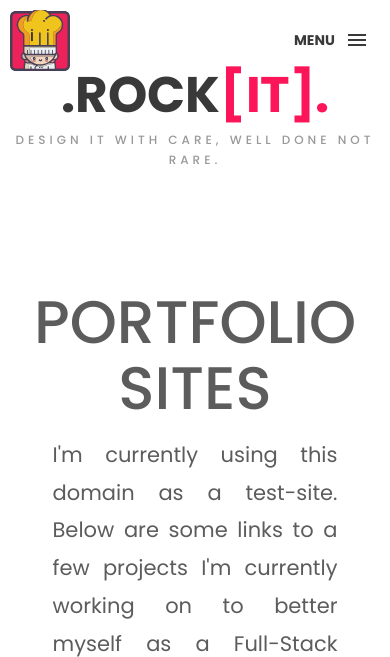
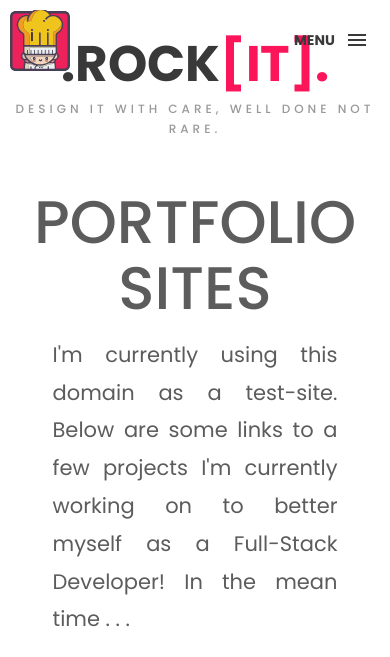
Before and after one commit to bboyrockit/bboyrockit.github.io, a PHP site: page / in a window 390 px wide. Shown: the top 657 px of the page. Run offline with PHP 8.4, Linux system fonts and the light colour scheme; some web fonts are replaced.

Commit message:
Update style2.css

```diff
--- a/css/style2.css
+++ b/css/style2.css
@@ -154,12 +154,12 @@ body {
     justify-content: center;
   }
 
-  .box-intro {
+  /* .box-intro {
     display:flex;
     margin-top: 50px;
     margin-bottom: 50px;
     grid-auto-rows: auto;
-  }
+  } */
 
   /* .circle {
     width: 50vh;
```
